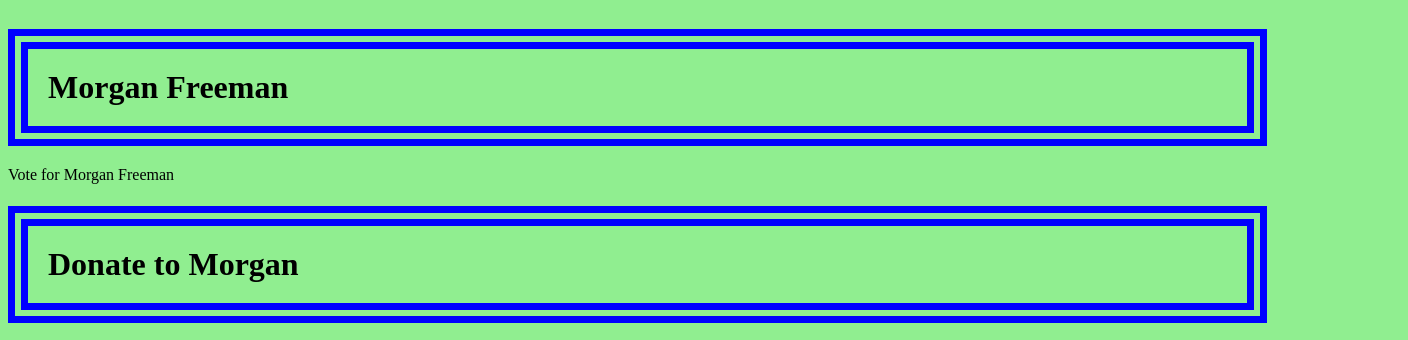
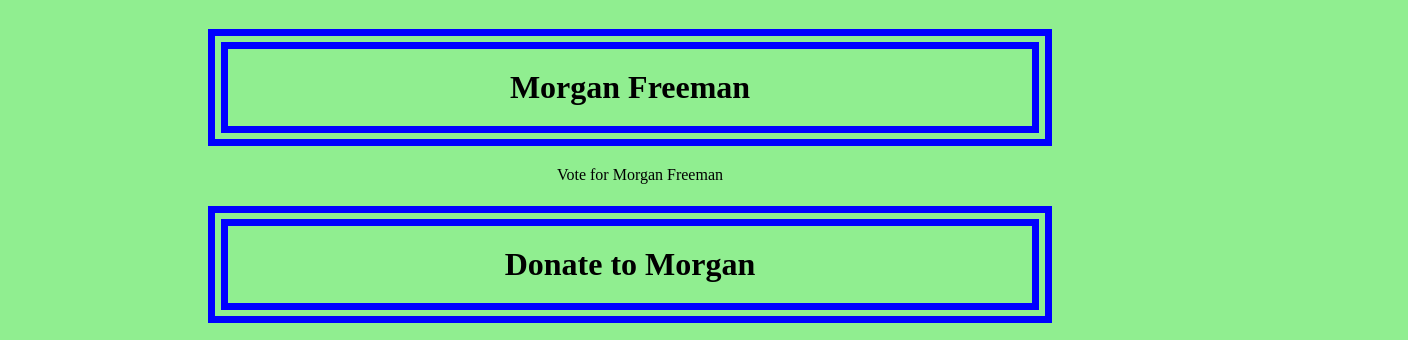
Before and after one commit to chris2021/2020-Morgan-Freeman-For-President, a plain HTML site: page index.html in a window 1280 px wide. Shown: the top 340 px of the page, 1408 px wide, since content can reach past the window. Drawn offline with Linux system fonts and the light colour scheme.

Commit message:
Created using Popcode: https://popcode.org

```diff
--- a/index.html
+++ b/index.html
@@ -6,9 +6,11 @@
 }
 h1 {
 border: double blue 20px;
+justify-content: center;
 padding: 20px;
-margin-right:5px;
+margin-right:20px;
 margin-bottom:20px;
+text-align: center;
 }
 button {
     width: 200px;
@@ -25,6 +27,13 @@ background-color: lightgreen;
 .clickhere {
 
     text-align:center;
+}
+p {
+    text-align: center;
+}
+.morgan {
+    padding-left:200px;
+    padding-right:200px;
 }    </style></head>
     <body>
     <div class="freeman"></div>
```
